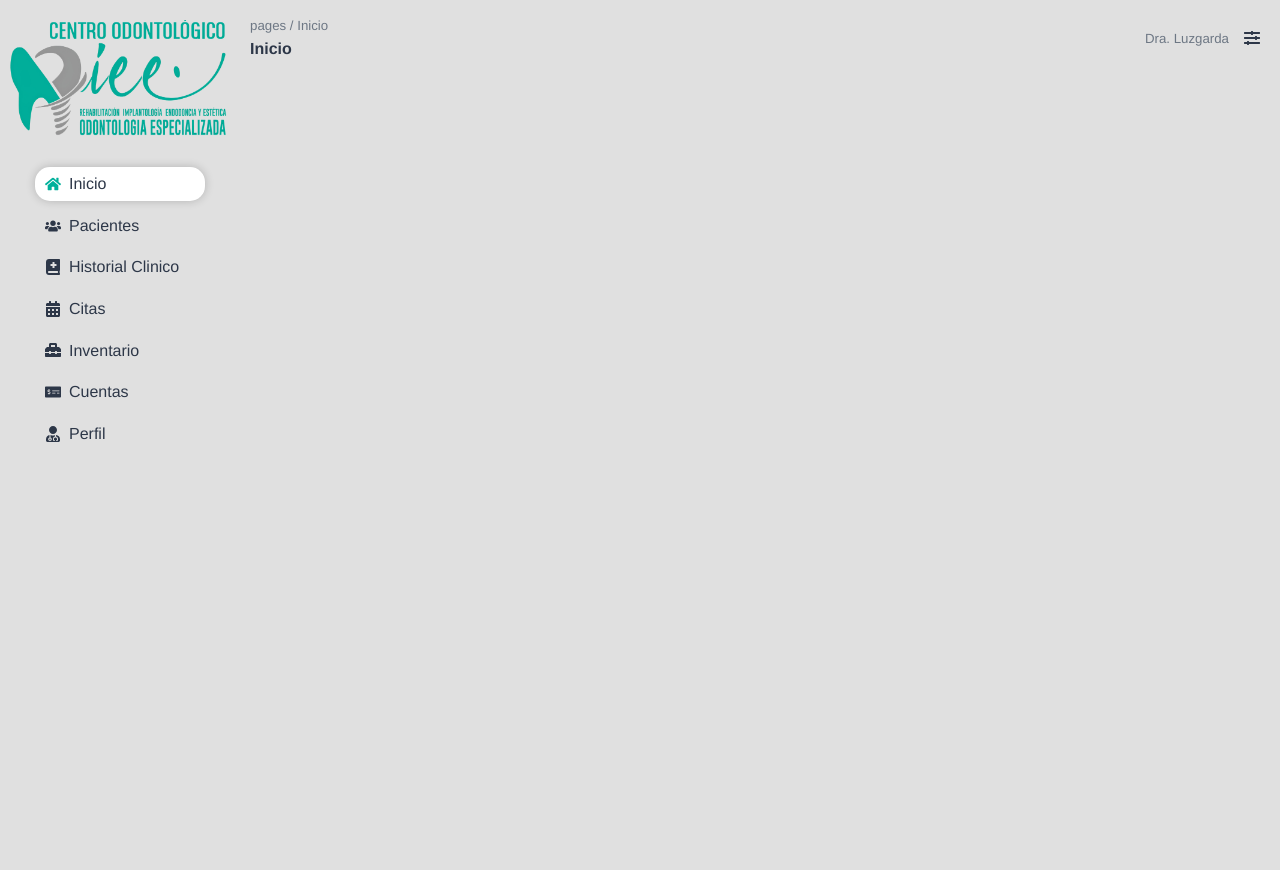
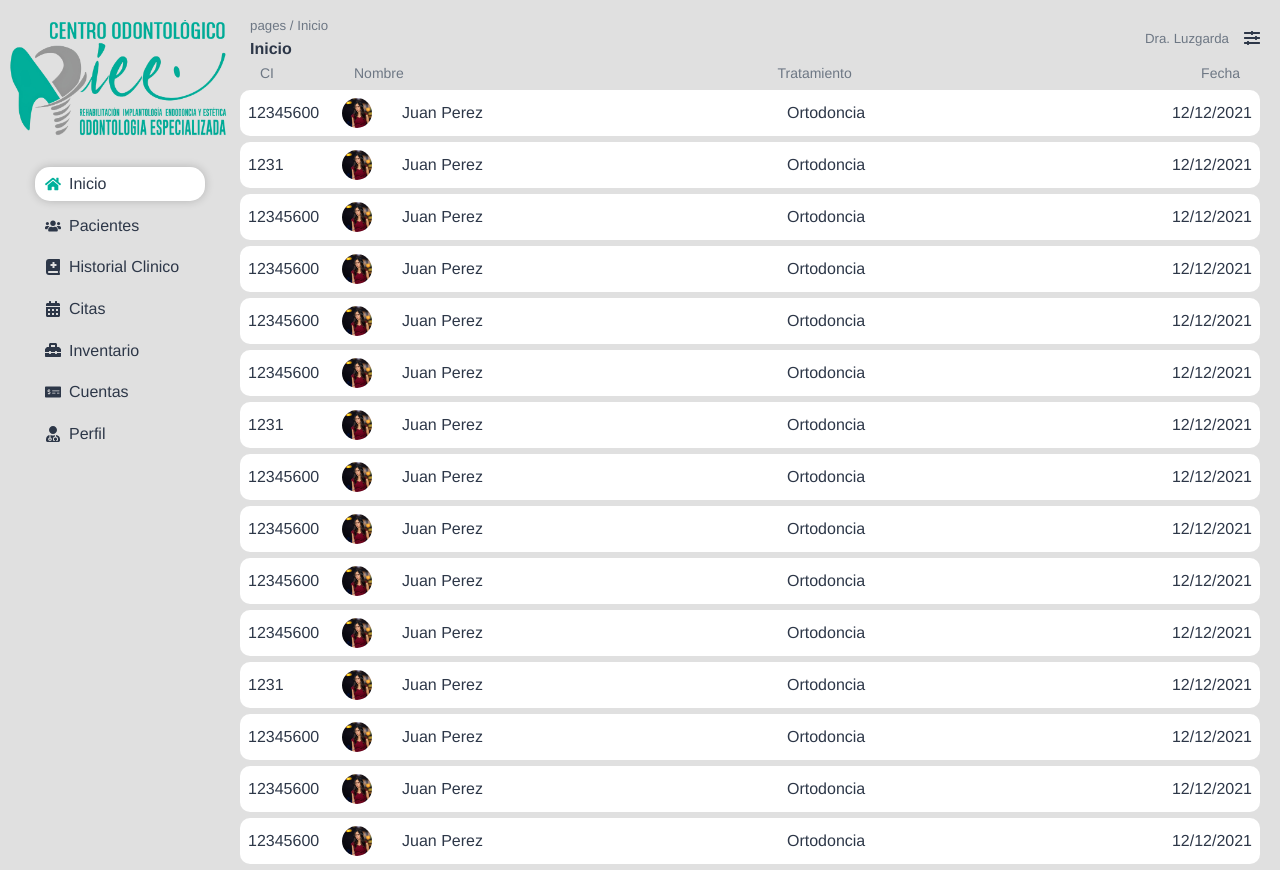
Before and after one commit to alfredoT7/RIEE, a React (Vite) app in the folder src/renderer/: page /patient in a window 1280 px wide. Before the commit the page ends 800 px from the top, so only its background shows below. Built offline with nearby package versions, Linux system fonts and the light colour scheme.

Commit message:
feat: Patient page created

```diff
--- a/src/renderer/src/App.jsx
+++ b/src/renderer/src/App.jsx
@@ -3,7 +3,7 @@ import { BrowserRouter as Router, Route, Routes } from 'react-router-dom';
 import Sidebar from './components/sidebar/Sidebar';
 import Header from './components/header/Header';
 import Home from './pages/home/Home';
-
+import Patient from './pages/pacientes/Patient';
 function App() {
   return (
     <Router>
@@ -12,6 +12,7 @@ function App() {
         <Header />
         <Routes>
           <Route path="/" element={<Home />} />
+          <Route path='/patient' element= {<Patient />}/>
         </Routes>
       </div>
     </Router>
--- a/src/renderer/src/components/sidebar/Sidebar.jsx
+++ b/src/renderer/src/components/sidebar/Sidebar.jsx
@@ -1,45 +1,52 @@
 import { useState } from 'react';
+import { useNavigate } from 'react-router-dom';
 import './Sidebar.css'
 import ImagesApp from '../../assets/ImagesApp'
-import { FaHome,FaUsers, FaBookMedical,FaCalendarAlt,FaToolbox,FaMoneyCheckAlt,FaUserMd} from "react-icons/fa";
+import { FaHome, FaUsers, FaBookMedical, FaCalendarAlt, FaToolbox, FaMoneyCheckAlt, FaUserMd } from "react-icons/fa";
 
 const Sidebar = () => {
     const [selected, setSelected] = useState('Inicio');
+    const navigate = useNavigate();
 
     const handleSelection = (section) => {
         setSelected(section);
+        if (section === 'Inicio') {
+            navigate('/');
+        }
+        if (section === 'Pacientes') {
+            navigate('/patient');
+        }
     };
     return (
         <nav className='sidebar-container'>
             <img src={ImagesApp.sidebarImg} alt="" />
-
             <div>
                 <div className={selected === 'Inicio' ? 'active' : ''} onClick={() => handleSelection('Inicio')}>
                     <FaHome className="icon" />
                     <h4>Inicio</h4>
                 </div>
                 <div className={selected === 'Pacientes' ? 'active' : ''} onClick={() => handleSelection('Pacientes')}>
-          <FaUsers className="icon"/>
+                    <FaUsers className="icon" />
                     <h4>Pacientes</h4>
                 </div>
                 <div className={selected === 'Historial' ? 'active' : ''} onClick={() => handleSelection('Historial')}>
-          <FaBookMedical className="icon"/>
+                    <FaBookMedical className="icon" />
                     <h4>Historial Clinico</h4>
                 </div>
                 <div className={selected === 'Citas' ? 'active' : ''} onClick={() => handleSelection('Citas')}>
-          <FaCalendarAlt className="icon"/>
+                    <FaCalendarAlt className="icon" />
                     <h4>Citas</h4>
                 </div>
                 <div className={selected === 'Inventario' ? 'active' : ''} onClick={() => handleSelection('Inventario')}>
-          <FaToolbox className="icon"/>
+                    <FaToolbox className="icon" />
                     <h4>Inventario</h4>
                 </div>
                 <div className={selected === 'Cuentas' ? 'active' : ''} onClick={() => handleSelection('Cuentas')}>
-          <FaMoneyCheckAlt className="icon"/>
+                    <FaMoneyCheckAlt className="icon" />
                     <h4>Cuentas</h4>
                 </div>
                 <div className={selected === 'Perfil' ? 'active' : ''} onClick={() => handleSelection('Perfil')}>
-          <FaUserMd className="icon"/>
+                    <FaUserMd className="icon" />
                     <h4>Perfil</h4>
                 </div>
             </div>
@@ -47,4 +54,4 @@ const Sidebar = () => {
     );
 }
 
-export default Sidebar
+export default Sidebar;
--- /dev/null
+++ b/src/renderer/src/pages/pacientes/Patient.jsx
@@ -0,0 +1,33 @@
+import React from 'react'
+import CardPaciente from '../../components/cardPaciente/CardPaciente'
+const Patient = () => {
+  return (
+    <>
+    <div className="head-paciente-title">
+          <div className="ci"><p>CI</p></div>
+          <div className="name"><p>Nombre</p></div>
+          <div className="treatment"><p>Tratamiento</p></div>
+          <div className="date"><p>Fecha</p></div>
+    </div>
+    <div className="card-paciente-container">
+          <CardPaciente ci="12345600" nombre="Juan Perez" tratamiento="Ortodoncia" fecha="12/12/2021" />
+          <CardPaciente ci="1231" nombre="Juan Perez" tratamiento="Ortodoncia" fecha="12/12/2021" />
+          <CardPaciente ci="12345600" nombre="Juan Perez" tratamiento="Ortodoncia" fecha="12/12/2021" />
+          <CardPaciente ci="12345600" nombre="Juan Perez" tratamiento="Ortodoncia" fecha="12/12/2021" />
+          <CardPaciente ci="12345600" nombre="Juan Perez" tratamiento="Ortodoncia" fecha="12/12/2021" />
+          <CardPaciente ci="12345600" nombre="Juan Perez" tratamiento="Ortodoncia" fecha="12/12/2021" />
+          <CardPaciente ci="1231" nombre="Juan Perez" tratamiento="Ortodoncia" fecha="12/12/2021" />
+          <CardPaciente ci="12345600" nombre="Juan Perez" tratamiento="Ortodoncia" fecha="12/12/2021" />
+          <CardPaciente ci="12345600" nombre="Juan Perez" tratamiento="Ortodoncia" fecha="12/12/2021" />
+          <CardPaciente ci="12345600" nombre="Juan Perez" tratamiento="Ortodoncia" fecha="12/12/2021" />
+          <CardPaciente ci="12345600" nombre="Juan Perez" tratamiento="Ortodoncia" fecha="12/12/2021" />
+          <CardPaciente ci="1231" nombre="Juan Perez" tratamiento="Ortodoncia" fecha="12/12/2021" />
+          <CardPaciente ci="12345600" nombre="Juan Perez" tratamiento="Ortodoncia" fecha="12/12/2021" />
+          <CardPaciente ci="12345600" nombre="Juan Perez" tratamiento="Ortodoncia" fecha="12/12/2021" />
+          <CardPaciente ci="12345600" nombre="Juan Perez" tratamiento="Ortodoncia" fecha="12/12/2021" />
+        </div>
+    </>
+  )
+}
+
+export default Patient
```
Also changed, not shown: src/renderer/src/pages/pacientes/Patient.css (added). Lines whose indentation alone changed are shown as unchanged.
